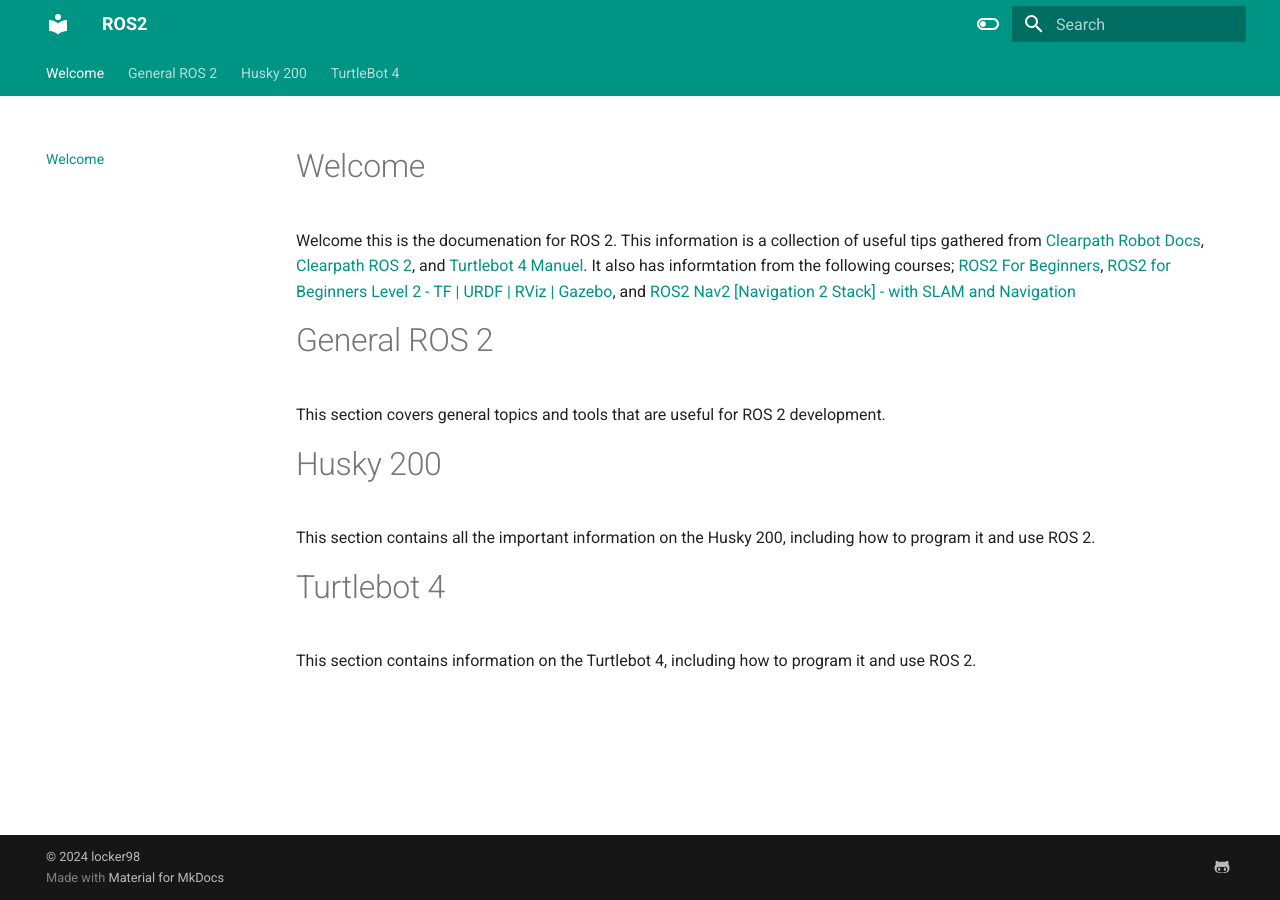
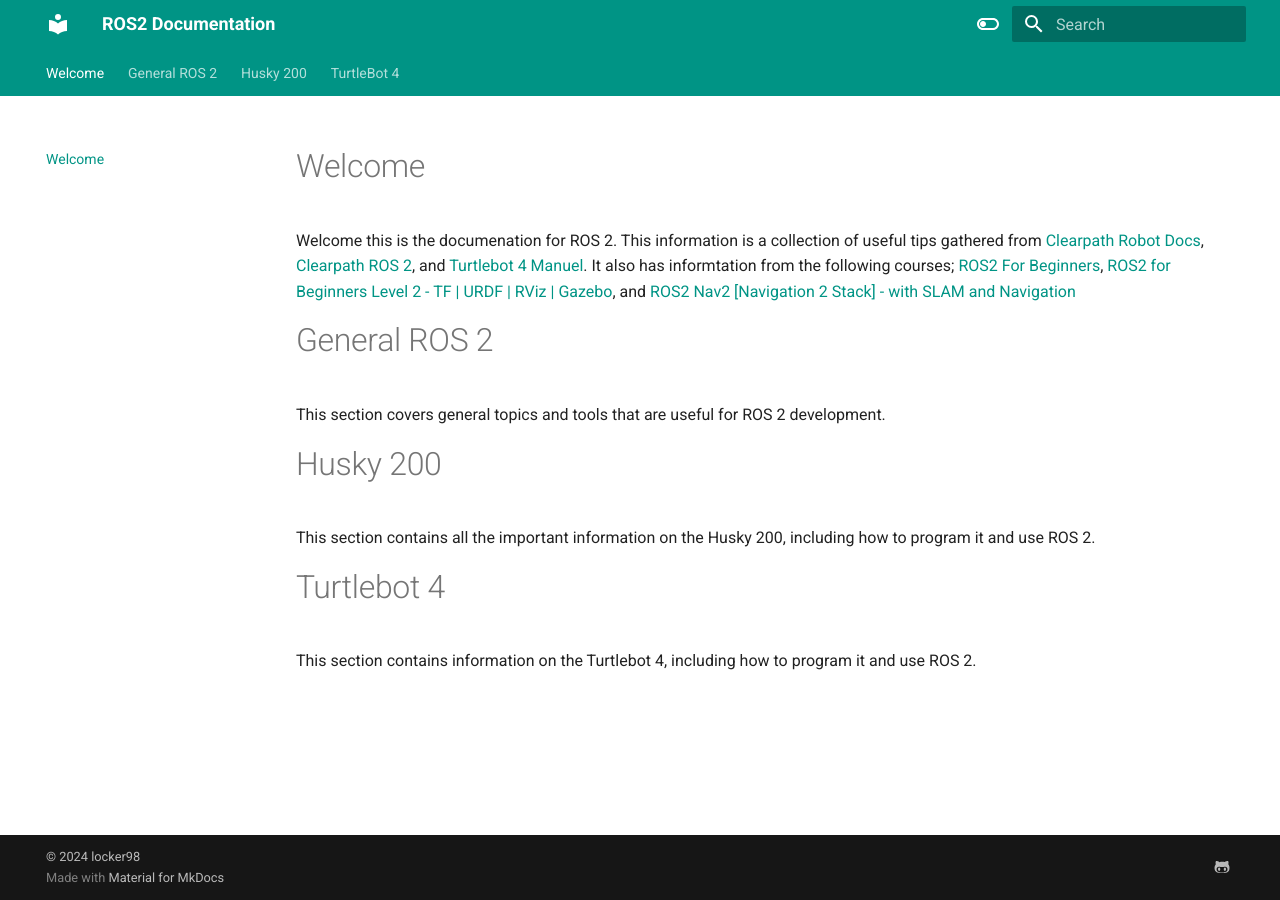
Before and after one commit to thelocker98/ros2-docs, an MkDocs documentation site: the page built from docs/index.md, in a window 1280 px wide. Built offline with MkDocs 1.6.1 and Material for MkDocs 9.7.7, drawn with Linux system fonts in a browser that asks for light colours.

Commit message:
Update Title

```diff
--- a/mkdocs.yml
+++ b/mkdocs.yml
@@ -1,4 +1,4 @@
-site_name: ROS2
+site_name: ROS2 Documentation
 theme:
   name: material
   features:
```
